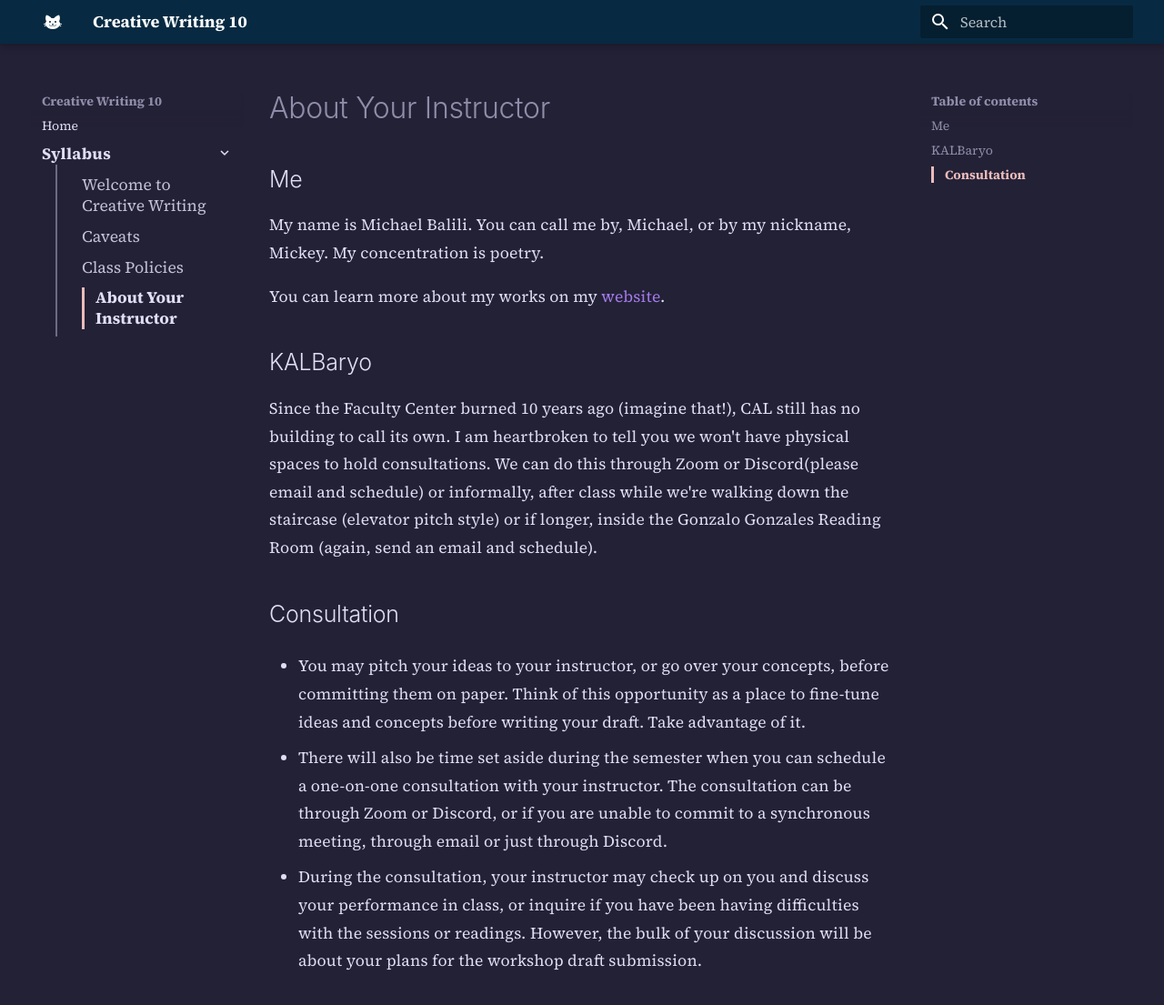
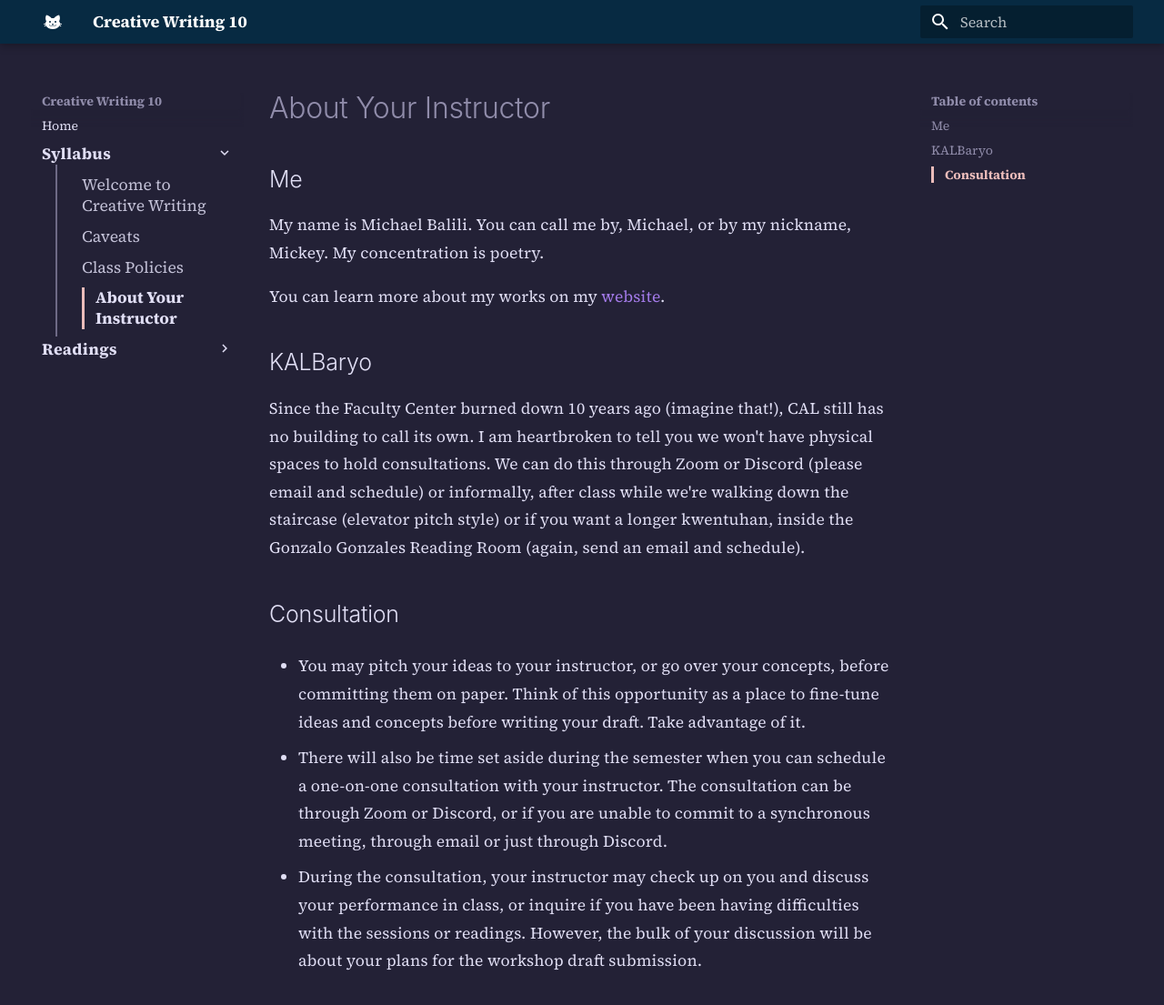
Before and after one commit to mickeybalili/cw10, an MkDocs documentation site: the page built from docs/01-syllabus/04-intructor.md, in a window 1280 px wide and 1105 px high. Shown: the whole window at 91% size. Built offline with MkDocs 1.6.1 and Material for MkDocs 9.7.7, drawn with Linux system fonts in a browser that asks for light colours.

```diff
--- a/docs/01-syllabus/04-intructor.md
+++ b/docs/01-syllabus/04-intructor.md
@@ -8,7 +8,7 @@
 
 ## KALBaryo
 
-Since the Faculty Center burned 10 years ago (imagine that!), CAL still has no building to call its own. I am heartbroken to tell you we won't have physical spaces to hold consultations. We can do this through Zoom or Discord(please email and schedule) or informally, after class while we're walking down the staircase (elevator pitch style) or if longer, inside the Gonzalo Gonzales Reading Room (again, send an email and schedule).
+Since the Faculty Center burned down 10 years ago (imagine that!), CAL still has no building to call its own. I am heartbroken to tell you we won't have physical spaces to hold consultations. We can do this through Zoom or Discord (please email and schedule) or informally, after class while we're walking down the staircase (elevator pitch style) or if you want a longer kwentuhan, inside the Gonzalo Gonzales Reading Room (again, send an email and schedule).
 
 ## Consultation
 
```
Also changed, not shown: docs/03-readings/nosedive/play.md (added, +7 -0 lines), docs/03-readings/nosedive/tomfoolery.md (added, +7 -0 lines).
